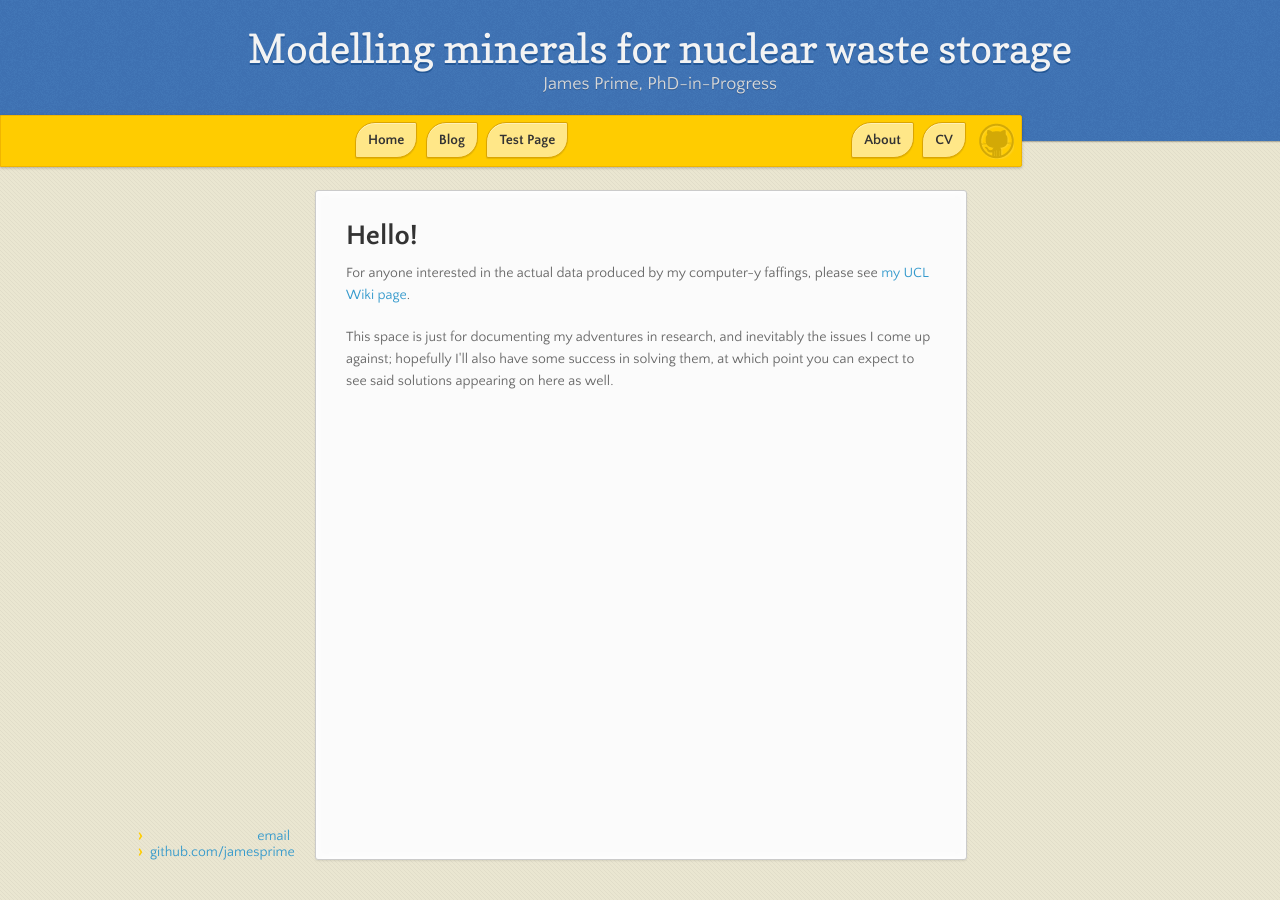
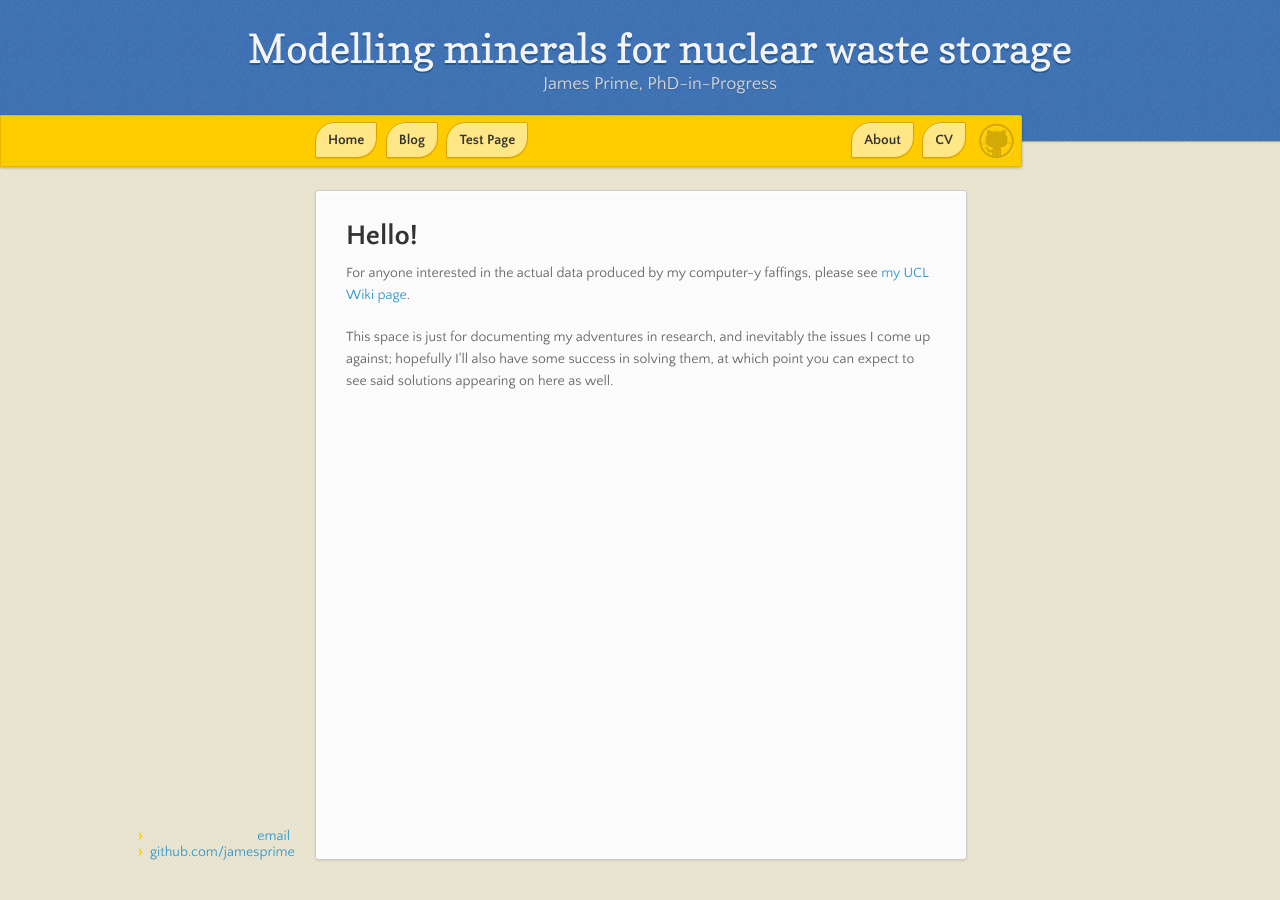
Before and after one commit to jamesprime/jamesprime.github.io, a Jekyll site: the page built from index.html, in a window 1280 px wide. Built offline with Jekyll 4.4.1, drawn with Linux system fonts in a browser that asks for light colours; nearby versions of some CDN libraries.

Commit message:
Updated _sass/jekyll-theme-leap-day.scss to change .leftbuttons margin-left: -300px to -340px, as a test

```diff
--- a/_sass/jekyll-theme-leap-day.scss
+++ b/_sass/jekyll-theme-leap-day.scss
@@ -232,7 +232,7 @@ header {
     .leftbuttons {
         position: fixed;
         left: 50%;
-        margin-left: -300px;
+        margin-left: -340px;
     }
 
     .rightbuttons {
```
